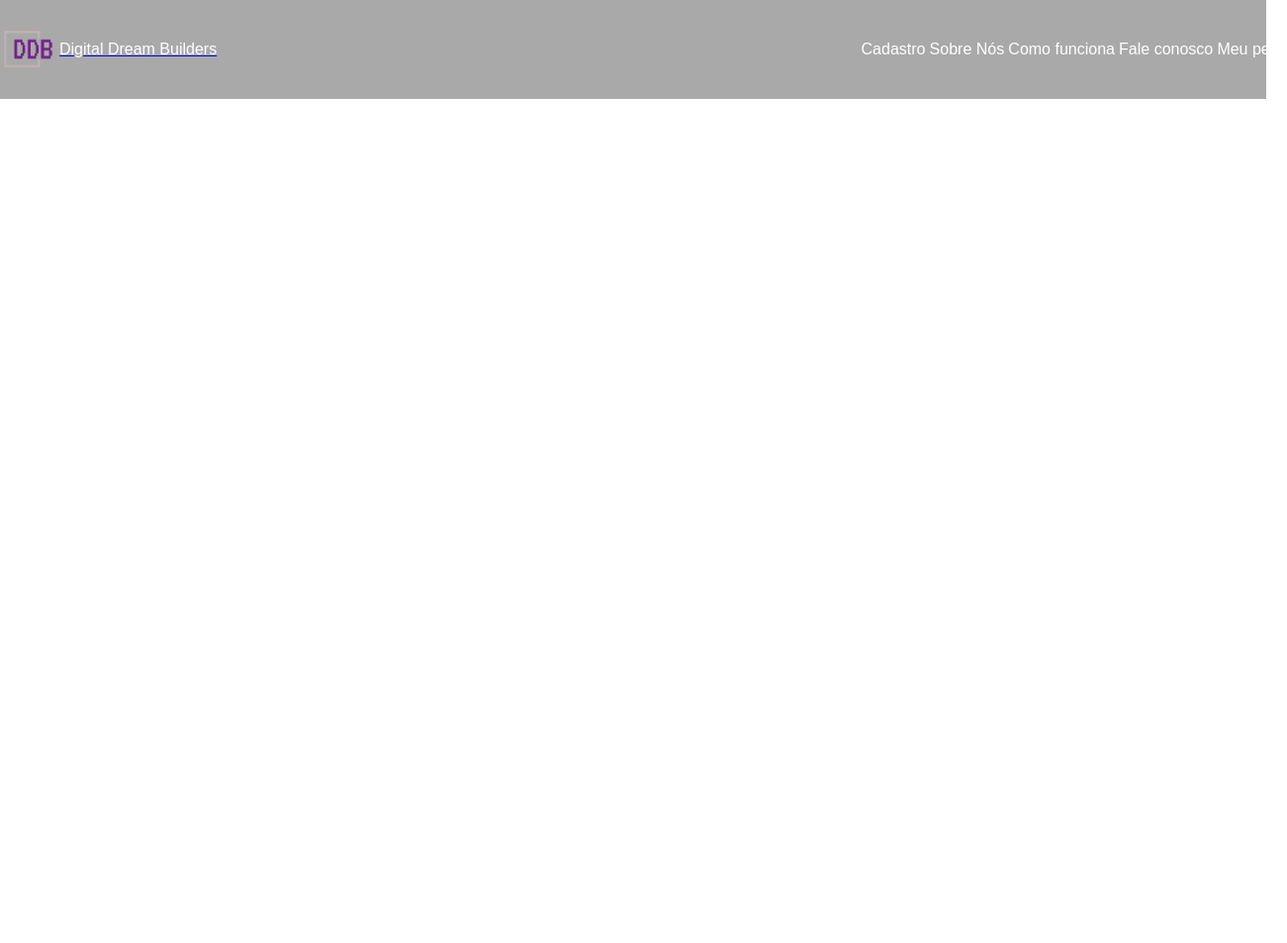
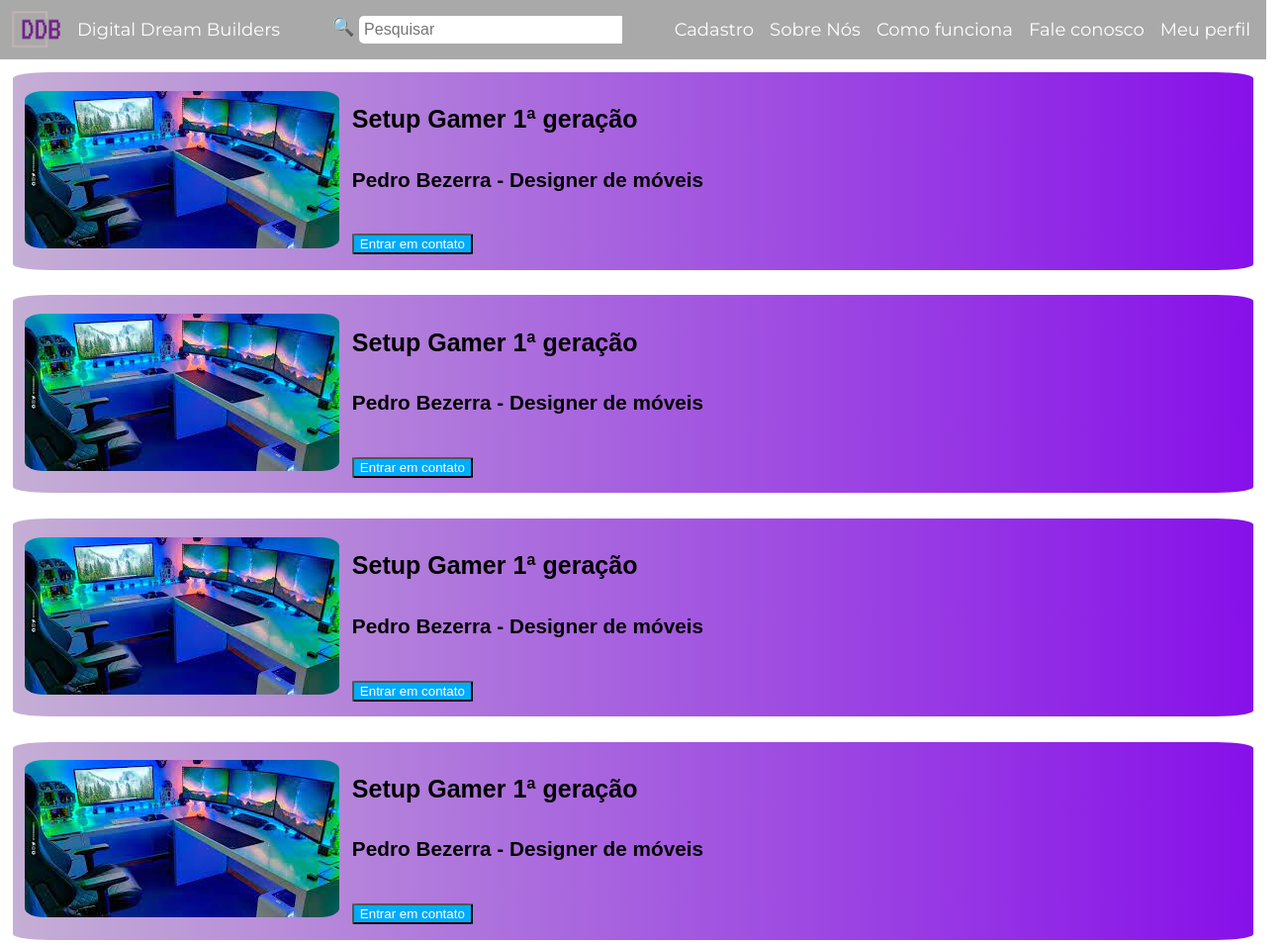
Before and after one commit to LucasSilva2005/DigitalDreamsBuilders, a plain HTML site: page cliente/client.html in a window 1280 px wide. Shown: the whole page at 99% size, 1301 px wide, since content can reach past the window. Before the commit the page ends 800 px from the top, so only its background shows below. Drawn offline with Linux system fonts and the light colour scheme.

Commit message:
alteracao comprador

```diff
--- a/cliente/client.css
+++ b/cliente/client.css
@@ -2,23 +2,33 @@ body {
  margin: 0%;
  width: 100%;
  height: 100%;
- font-family: "arial";
+ font-family: 'Montserrat', sans-serif;
  font-optical-sizing: auto;
  font-style: normal;
- font-size: 16px;
+ font-size: 18px;
+}
+
+:root{
+ --medidas-divs: 200px;
+ --cor-divs: linear-gradient(to right, #c5afd5, #8710e9);
+ --cor-botao: #00abfa;
 }
 
 header {
- flex-wrap: nowrap;
  width: 100%;
- height: 100px;
+ height: 60px;
  background-color: darkgray;
  display: flex;
  align-items: center;
  justify-content: space-between;
 }
 
+a {
+ text-decoration: none;
+}
+
 #logo-container {
+ margin-left: 0.5rem;
  display: flex;
  align-items: center;
 }
@@ -33,18 +43,60 @@ header {
  text-decoration: none;
 }
 
-nav {
- flex-wrap: nowrap;
+form {
  display: flex;
- align-items: right;
+ padding: 8px 10px;
+ gap: 5px;
+ margin: 0 auto;
 }
 
+.search-bar {
+ padding: 5px;
+ width: 16rem;
+ border: none;
+ border-radius: 5px 0 0 5px;
+ font-size: 16px;
+}
+
+.search-button {
+ padding: 5px 10px;
+ border: none;
+ border-radius: 0 5px 5px 0;
+ background-color: #575757;
+ color: white;
+ cursor: pointer;
+ font-size: 16px;
+}
+
+.search-button i {
+ pointer-events: none;
+}
+
+.search-input {
+ border: none;
+ outline: none;
+ padding: 10px;
+ flex: 1;
+}
+
+.search-icon {
+ font-size: 18px;
+ color: #aaa;
+ cursor: pointer;
+}
+
+.search-icon:hover {
+ color: #000;
+}
+
+nav {
+ display: flex;
+ align-items: center;
+ justify-content: space-around;
+}
 
 nav a {
- white-space: nowrap;
- flex-wrap: nowrap;
- margin: 1% 0% 1% 1%;
- align-items: right;
+ margin-right: 1rem;
  color: #fff;
  text-decoration: none;
 }
@@ -52,3 +104,63 @@ nav a {
 nav a.active {
  color: #fff;
 }
+
+img {
+    float: left;
+    margin-right: 10px;
+}
+
+.container {
+ font-family: Arial, Helvetica, sans-serif;
+ font-size: 25px;
+ display: flex;
+ flex-direction: column;
+
+ & .projetos1 {
+  float: left;
+  gap: 10px;
+  margin: 1%;
+  border-radius: 3%;
+  width: 98%;
+  height: var(--medidas-divs);
+  background: var(--cor-divs);
+ }
+ & .projetos2 {
+  float: left;
+  gap: 10px;
+  margin: 1%;
+  border-radius: 3%;
+  width: 98%;
+  height: var(--medidas-divs);
+  background: var(--cor-divs);
+ }
+ & .projetos3 {
+  float: left;
+  gap: 10px;
+  margin: 1%;
+  border-radius: 3%;
+  width: 98%;
+  height: var(--medidas-divs);
+  background: var(--cor-divs);
+ }
+ & .projetos4 {
+  float: left;
+  gap: 10px;
+  margin: 1%;
+  border-radius: 3%;
+  width: 98%;
+  height: var(--medidas-divs);
+  background: var(--cor-divs);
+ }
+}
+
+.setup1{
+ margin: 1.5% 1% 1% 1%;
+ border-radius: 6%;
+}
+
+.button{
+ background-color: var(--cor-botao);
+ color: #ffffff;
+ border-radius: 5%;
+}
--- a/cliente/client.html
+++ b/cliente/client.html
@@ -1,12 +1,15 @@
 <!DOCTYPE html>
 <html lang="pt-br">
  <head>
- <meta charset="UTF-8">
- <meta name="viewport" content="width=device-width, initial-scale=1.0">
- <link rel="preconnect" href="https://fonts.googleapis.com">
-<link rel="preconnect" href="https://fonts.gstatic.com" crossorigin>
-<link href="https://fonts.googleapis.com/css2?family=Montserrat:ital,wght@0,100..900;1,100..900&display=swap" rel="stylesheet">
- <link rel="stylesheet" href="client.css">
+  <meta charset="UTF-8" />
+  <meta name="viewport" content="width=device-width, initial-scale=1.0" />
+  <link rel="preconnect" href="https://fonts.googleapis.com" />
+  <link rel="preconnect" href="https://fonts.gstatic.com" crossorigin />
+  <link
+   href="https://fonts.googleapis.com/css2?family=Montserrat:ital,wght@0,100..900;1,100..900&display=swap"
+   rel="stylesheet"
+  />
+  <link rel="stylesheet" href="client.css" />
   <title>Document</title>
  </head>
  <body>
@@ -15,6 +18,10 @@
     <img src="../../assets/logo.png" alt="DDB Logo" />
     <span class="mobile-hidden">Digital Dream Builders</span>
    </a>
+   <form>
+    <div class="search-icon">🔍</div>
+    <input type="text" class="search-bar" placeholder="Pesquisar" />
+   </form>
    <nav>
     <a href="/cadastro/cadastro.html">Cadastro</a>
     <a href="./pages/about/index.html">Sobre Nós</a>
@@ -23,7 +30,34 @@
     <a href="./client.html">Meu perfil</a>
    </nav>
   </header>
- <main></main>
+  <main>
+   <div class="container">
+    <div class="projetos1">
+      <img class="setup1" src="/assets/setup1.jpeg" alt="imagem setup">
+      <h4>Setup Gamer 1ª geração</h4>
+      <h5>Pedro Bezerra - Designer de móveis</h5>
+      <button class="button">Entrar em contato</button>
+    </div>
+    <div class="projetos2">
+      <img class="setup1" src="/assets/setup1.jpeg" alt="imagem setup">
+      <h4>Setup Gamer 1ª geração</h4>
+      <h5>Pedro Bezerra - Designer de móveis</h5>
+      <button class="button">Entrar em contato</button>
+    </div>
+    <div class="projetos3">
+      <img class="setup1" src="/assets/setup1.jpeg" alt="imagem setup">
+      <h4>Setup Gamer 1ª geração</h4>
+      <h5>Pedro Bezerra - Designer de móveis</h5>
+      <button class="button">Entrar em contato</button>
+    </div>
+    <div class="projetos4">
+      <img class="setup1" src="/assets/setup1.jpeg" alt="imagem setup">
+      <h4>Setup Gamer 1ª geração</h4>
+      <h5>Pedro Bezerra - Designer de móveis</h5>
+      <button class="button">Entrar em contato</button>
+    </div>
+   </div>
+  </main>
   <footer></footer>
  </body>
 </html>
--- a/index.css
+++ b/index.css
@@ -28,6 +28,7 @@ a {
 
 header {
   width: 100%;
+  height: 60px;
   background-color: darkgray;
   display: flex;
   align-items: center;
@@ -35,6 +36,7 @@ header {
 }
 
 #logo-container {
+  margin-left: .5rem;
   display: flex;
   align-items: center;
 }
```
Also changed, not shown: cadastro/cadastro.html (+2 -2 lines), vendedor/vendedor.html (added, +12 -0 lines), assets/setup1.jpeg (added), assets/setup3.jpg (added), 1 other file. Lines whose indentation alone changed are shown as unchanged.
